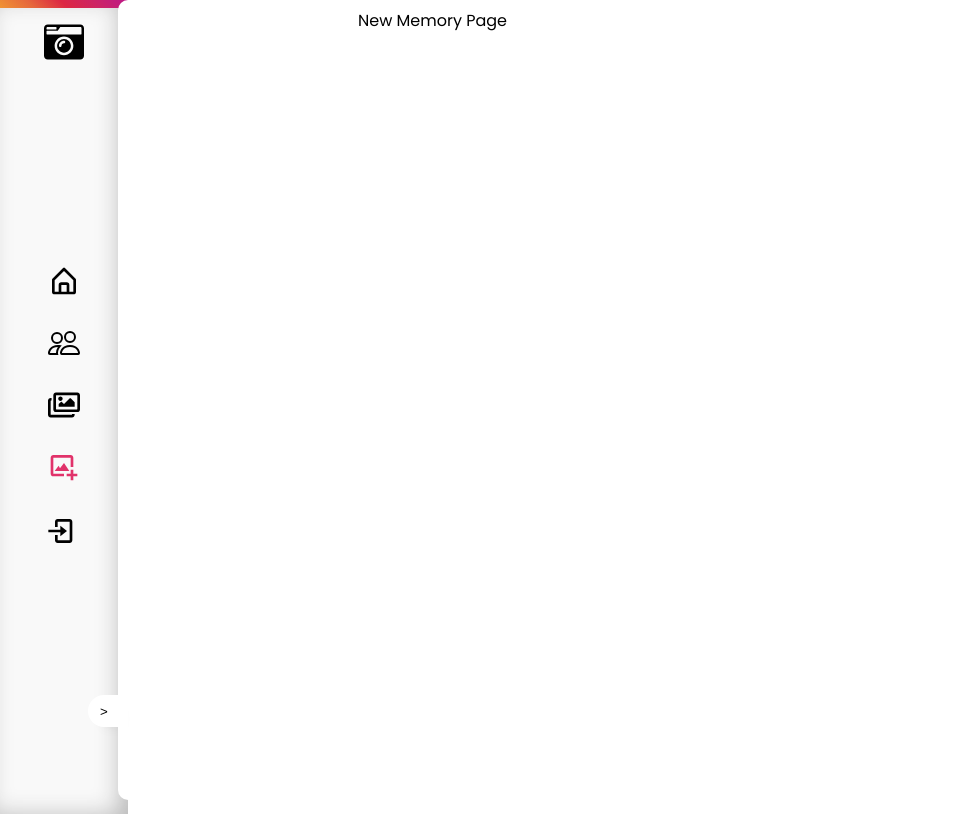
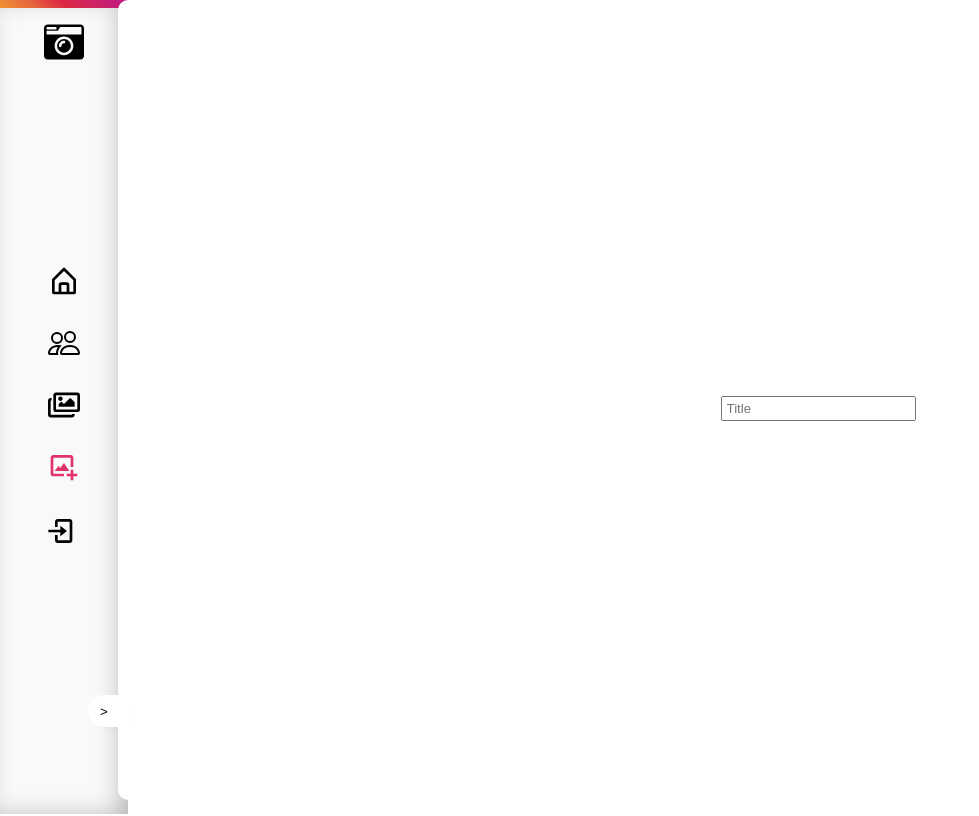
Before and after one commit to FoxSaysDerp/odyssey-app, a React (Create React App) app in the folder client/: page /memories/new in a window 1280 px wide. Shown: the whole page, without its empty margins (0-979 px from the left). Built offline with nearby package versions, Linux system fonts and the light colour scheme.

Commit message:
Added Input with validation

```diff
--- /dev/null
+++ b/client/src/common/components/Input.js
@@ -0,0 +1,125 @@
+import { useReducer } from "react";
+import { validate } from "../../util/validators";
+import styled from "styled-components";
+
+const InputWrapper = styled.div`
+   display: block;
+   position: relative;
+`;
+const InputLabel = styled.label`
+   display: block;
+`;
+
+const InputField = styled.input`
+   display: block;
+   width: calc(100% - 6px);
+   padding: 3px 4px;
+   margin: 0;
+   ${({ isValid, isTouched }) =>
+      !isValid &&
+      isTouched &&
+      `
+   border: 1px solid #f5c9cd;
+   background-color: #f8d7da;
+   `}
+`;
+
+const InputTextArea = styled.textarea`
+   display: block;
+   width: 100%;
+   ${({ isValid, isTouched }) =>
+      !isValid &&
+      isTouched &&
+      `
+   border: 1px solid #f5c9cd;
+   background-color: #f8d7da;
+   `}
+`;
+
+const ErrorText = styled.p`
+   display: block;
+   font-size: 0.8rem;
+   color: #831c21;
+   background-color: #f8d7da;
+   border: 1px solid #f5c9cd;
+   border-radius: 8px;
+   padding: 8px;
+   width: calc(100% - 16px);
+   text-align: center;
+`;
+
+const inputReducer = (state, action) => {
+   switch (action.type) {
+      case "CHANGE":
+         return {
+            ...state,
+            value: action.val,
+            isValid: validate(action.val, action.validators),
+         };
+      case "TOUCH":
+         return {
+            ...state,
+            isTouched: true,
+         };
+      default:
+         return state;
+   }
+};
+
+const Input = ({
+   id,
+   label,
+   type,
+   element,
+   placeholder,
+   rows,
+   errorText,
+   validators,
+}) => {
+   const [inputState, dispatch] = useReducer(inputReducer, {
+      value: "",
+      isValid: false,
+      isTouched: false,
+   });
+
+   const changeHandler = (e) => {
+      dispatch({ type: "CHANGE", val: e.target.value, validators: validators });
+   };
+
+   const touchHandler = () => {
+      dispatch({ type: "TOUCH" });
+   };
+
+   return (
+      <InputWrapper>
+         {label && <InputLabel htmlFor={id}>{label}</InputLabel>}
+         {element === "textarea" ? (
+            <InputTextArea
+               id={id}
+               rows={rows || 3}
+               onChange={changeHandler}
+               onBlur={touchHandler}
+               value={inputState.value}
+               isValid={inputState.isValid}
+               isTouched={inputState.isTouched}
+            />
+         ) : (
+            <InputField
+               id={id}
+               type={type}
+               placeholder={placeholder || null}
+               onChange={changeHandler}
+               onBlur={touchHandler}
+               value={inputState.value}
+               isValid={inputState.isValid}
+               isTouched={inputState.isTouched}
+            />
+         )}
+         {!inputState.isValid && inputState.isTouched && errorText && (
+            <ErrorText>{errorText}</ErrorText>
+         )}
+      </InputWrapper>
+   );
+};
+
+export default Input;
--- a/client/src/memories/pages/NewMemory.js
+++ b/client/src/memories/pages/NewMemory.js
@@ -1,5 +1,26 @@
+import styled from "styled-components";
+
+import Input from "../../common/components/Input";
+import { VALIDATOR_REQUIRE } from "../../util/validators";
+
+const MemoryFormWrapper = styled.form`
+   display: flex;
+   height: 100vh;
+   justify-content: center;
+   align-items: center;
+`;
+
 const NewMemory = () => {
-   return <div>New Memory Page</div>;
+   return (
+      <MemoryFormWrapper>
+         <Input
+            type="text"
+            placeholder="Title"
+            validators={[VALIDATOR_REQUIRE()]}
+            errorText="Please enter a valid title."
+         />
+      </MemoryFormWrapper>
+   );
 };
 
 export default NewMemory;
--- a/client/src/styles/app.scss
+++ b/client/src/styles/app.scss
@@ -2,4 +2,5 @@
 
 body {
    font-family: "Poppins", sans-serif;
+   color: rgb(17, 17, 17);
 }
--- /dev/null
+++ b/client/src/util/validators.js
@@ -0,0 +1,46 @@
+const VALIDATOR_TYPE_REQUIRE = "REQUIRE";
+const VALIDATOR_TYPE_MINLENGTH = "MINLENGTH";
+const VALIDATOR_TYPE_MAXLENGTH = "MAXLENGTH";
+const VALIDATOR_TYPE_MIN = "MIN";
+const VALIDATOR_TYPE_MAX = "MAX";
+const VALIDATOR_TYPE_EMAIL = "EMAIL";
+const VALIDATOR_TYPE_FILE = "FILE";
+
+export const VALIDATOR_REQUIRE = () => ({ type: VALIDATOR_TYPE_REQUIRE });
+export const VALIDATOR_FILE = () => ({ type: VALIDATOR_TYPE_FILE });
+export const VALIDATOR_MINLENGTH = (val) => ({
+   type: VALIDATOR_TYPE_MINLENGTH,
+   val: val,
+});
+export const VALIDATOR_MAXLENGTH = (val) => ({
+   type: VALIDATOR_TYPE_MAXLENGTH,
+   val: val,
+});
+export const VALIDATOR_MIN = (val) => ({ type: VALIDATOR_TYPE_MIN, val: val });
+export const VALIDATOR_MAX = (val) => ({ type: VALIDATOR_TYPE_MAX, val: val });
+export const VALIDATOR_EMAIL = () => ({ type: VALIDATOR_TYPE_EMAIL });
+
+export const validate = (value, validators) => {
+   let isValid = true;
+   for (const validator of validators) {
+      if (validator.type === VALIDATOR_TYPE_REQUIRE) {
+         isValid = isValid && value.trim().length > 0;
+      }
+      if (validator.type === VALIDATOR_TYPE_MINLENGTH) {
+         isValid = isValid && value.trim().length >= validator.val;
+      }
+      if (validator.type === VALIDATOR_TYPE_MAXLENGTH) {
+         isValid = isValid && value.trim().length <= validator.val;
+      }
+      if (validator.type === VALIDATOR_TYPE_MIN) {
+         isValid = isValid && +value >= validator.val;
+      }
+      if (validator.type === VALIDATOR_TYPE_MAX) {
+         isValid = isValid && +value <= validator.val;
+      }
+      if (validator.type === VALIDATOR_TYPE_EMAIL) {
+         isValid = isValid && /^\S+@\S+\.\S+$/.test(value);
+      }
+   }
+   return isValid;
+};
```
